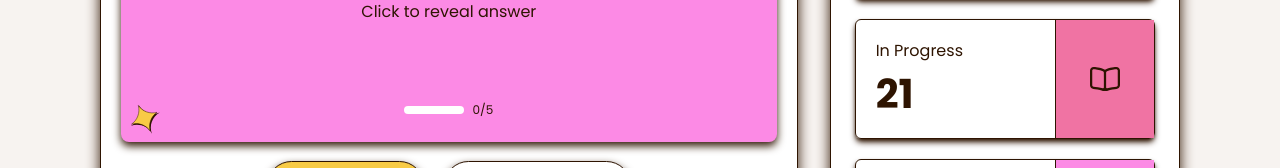
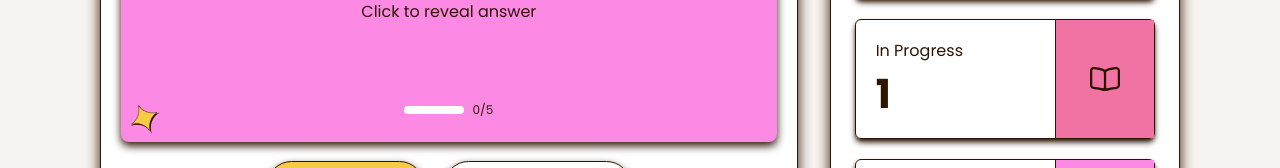
Before and after one commit to konarssuresh/flashcard-client, a React (Vite) app: page /study-mode in a window 1280 px wide. Shown: the part 429-597 px from the top of the page. Built offline with nearby package versions, Linux system fonts and the light colour scheme.

Commit message:
fixed count issue

```diff
--- a/src/pages/study-mode/statistics/statistics.jsx
+++ b/src/pages/study-mode/statistics/statistics.jsx
@@ -39,15 +39,18 @@ const Statistics = ({ cards }) => {
   const totalCards = displayCards.length;
   const masteredCards = reduce(
     displayCards,
-    (acc, curr) => (acc + curr.knownCount === 5 ? 1 : 0),
+    (acc, curr) => acc + (curr.knownCount === 5 ? 1 : 0),
     0
   );
 
   const inProgressCards = reduce(
     displayCards,
-    (acc, curr) => acc + (curr.knownCount > 0 && curr.knownCount < 5 ? 1 : 0),
+    (acc, curr) =>
+      acc + (curr.knownCount !== 0 && curr.knownCount < 5) ? 1 : 0,
     0
   );
+
+  console.log(displayCards);
 
   const notStartedCards = reduce(
     displayCards,
```
